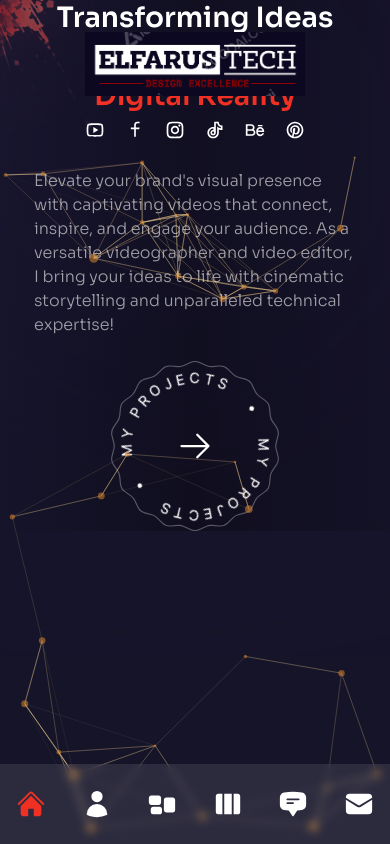
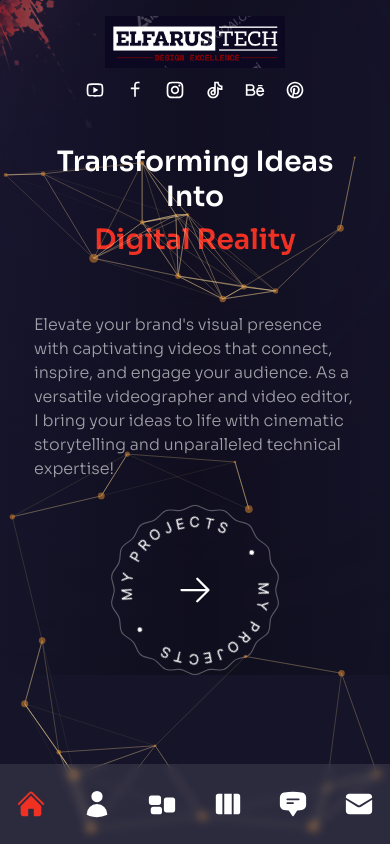
Before and after one commit to Besufekad-HAZ/Elfarus-Portfolio, a Next.js app: page / in a window 390 px wide. Built offline with nearby package versions, Linux system fonts and the light colour scheme.

Commit message:
Added pointer-events and z-index adjustments to the image section so that the Projects button receives clicks.

```diff
--- a/components/Header.js
+++ b/components/Header.js
@@ -9,18 +9,18 @@ import Socials from "../components/Socials";
 
 const Header = () => {
   return (
-    <header className="absolute z-30 w-full flex items-center px-16 xl:px-0 xl:h-[90px]">
+    <header className="absolute z-30 w-full flex items-center px-4 sm:px-10 xl:px-0 xl:h-[90px]">
       <div className="container mx-auto">
-        <div className="flex flex-col lg:flex-row justify-between items-center gap-y-6 py-8">
+        <div className="flex flex-col lg:flex-row justify-between items-center gap-y-3 py-4 sm:py-6 lg:py-8">
           {/* Logo */}
           <Link href={"/"}>
             <Image
               src="/logo.png"
               alt="Logo"
-              width={220}
-              height={48}
+              width={180}
+              height={40}
               priority={true}
-              className="cursor-pointer mix-blend-color-dodge z-10"
+              className="cursor-pointer mix-blend-color-dodge z-10 sm:w-[200px] md:w-[220px]"
             />
           </Link>
           {/* Socials */}
--- a/components/ProjectsBtn.js
+++ b/components/ProjectsBtn.js
@@ -11,7 +11,7 @@ const ProjectsBtn = () => {
   return (
     <div className="mx-auto xl:mx-0">
       <Link
-        href={"/work"}
+        href="/work"
         className="relative w-[170px] h-[170px] flex justify-center
       items-center bg-circleStar bg-cover bg-center bg-no-repeat group"
       >
--- a/pages/index.js
+++ b/pages/index.js
@@ -15,16 +15,18 @@ import { fadeIn } from "../variants";
 const Home = () => {
   return (
     <div className="bg-primary/60 min-h-screen overflow-x-hidden">
-      {/* Text Section */}
-      <div className="w-full h-full bg-gradient-to-r from-primary/10 via-black/30 to-black/10">
-        <div className="text-center flex flex-col justify-center xl:pt-40 xl:text-left h-full container mx-auto px-4 sm:px-6 lg:px-8">
-          {/* Title */}
+      {/* Header with logo and social icons */}
+
+      {/* Main Content */}
+      <div className="w-full h-full bg-gradient-to-r from-primary/10 via-black/30 to-black/10 pt-36 sm:pt-40 md:pt-20">
+        <div className="text-center flex flex-col justify-center xl:pt-20 xl:text-left h-full container mx-auto px-4 sm:px-6 lg:px-8">
+          {/* Title with responsive spacing */}
           <motion.h1
             variants={fadeIn("down", 0.2)}
             initial="hidden"
             animate="show"
             exit="hidden"
-            className="h1 text-[28px] leading-tight md:text-[40px] lg:text-[60px]"
+            className="h1 text-[28px] leading-tight md:text-[40px] lg:text-[60px] mt-0 md:mt-6 lg:mt-0"
           >
             <span className="block md:inline">Transforming Ideas</span>{" "}
             <br className="hidden md:block" />
@@ -34,7 +36,7 @@ const Home = () => {
             </span>
           </motion.h1>
 
-          {/* Subtitle */}
+          {/* Rest of your content remains the same */}
           <motion.p
             variants={fadeIn("down", 0.3)}
             initial="hidden"
@@ -42,8 +44,8 @@ const Home = () => {
             exit="hidden"
             className="max-w-[90%] md:max-w-[80%] lg:max-w-xl mx-auto xl:mx-0 my-6 lg:my-10 text-base md:text-lg text-left md:text-justify"
           >
-            Elevate your brand's visual presence with captivating videos that
-            connect, inspire, and engage your audience. As a versatile
+            Elevate your brand&apos;s visual presence with captivating videos
+            that connect, inspire, and engage your audience. As a versatile
             videographer and video editor, I bring your ideas to life with
             cinematic storytelling and unparalleled technical expertise!
           </motion.p>
@@ -66,8 +68,8 @@ const Home = () => {
         </div>
       </div>
 
-      {/* Image Section */}
-      <div className="w-full h-full absolute right-0 bottom-0 overflow-hidden">
+      {/* Image Section - remains the same */}
+      <div className="w-full h-full absolute right-0 bottom-0 overflow-hidden pointer-events-none ">
         {/* Background Image */}
         <div className="bg-none xl:bg-explosion xl:bg-cover xl:bg-right xl:bg-no-repeat w-full h-full absolute mix-blend-color-dodge translate-z-0" />
 
```
